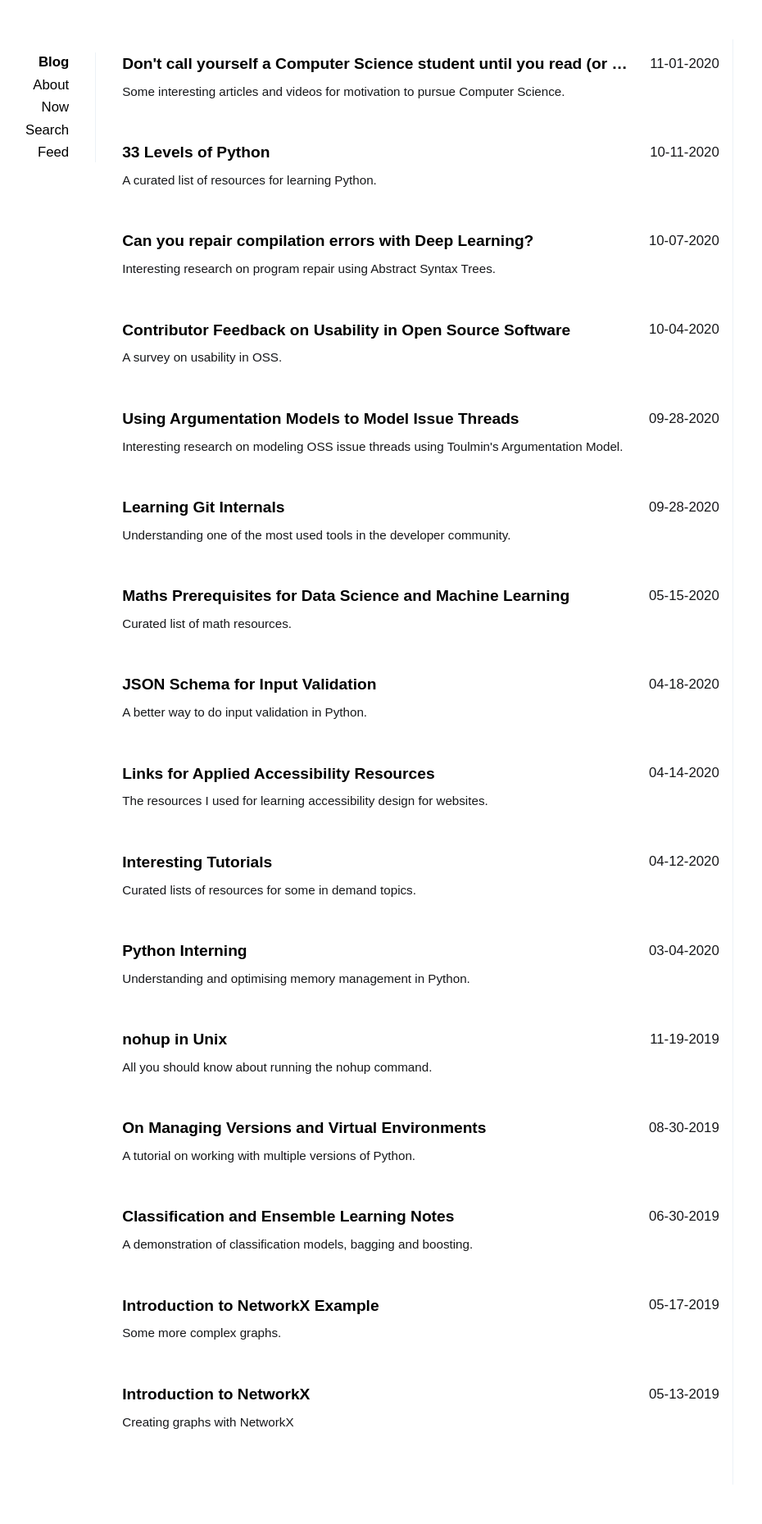
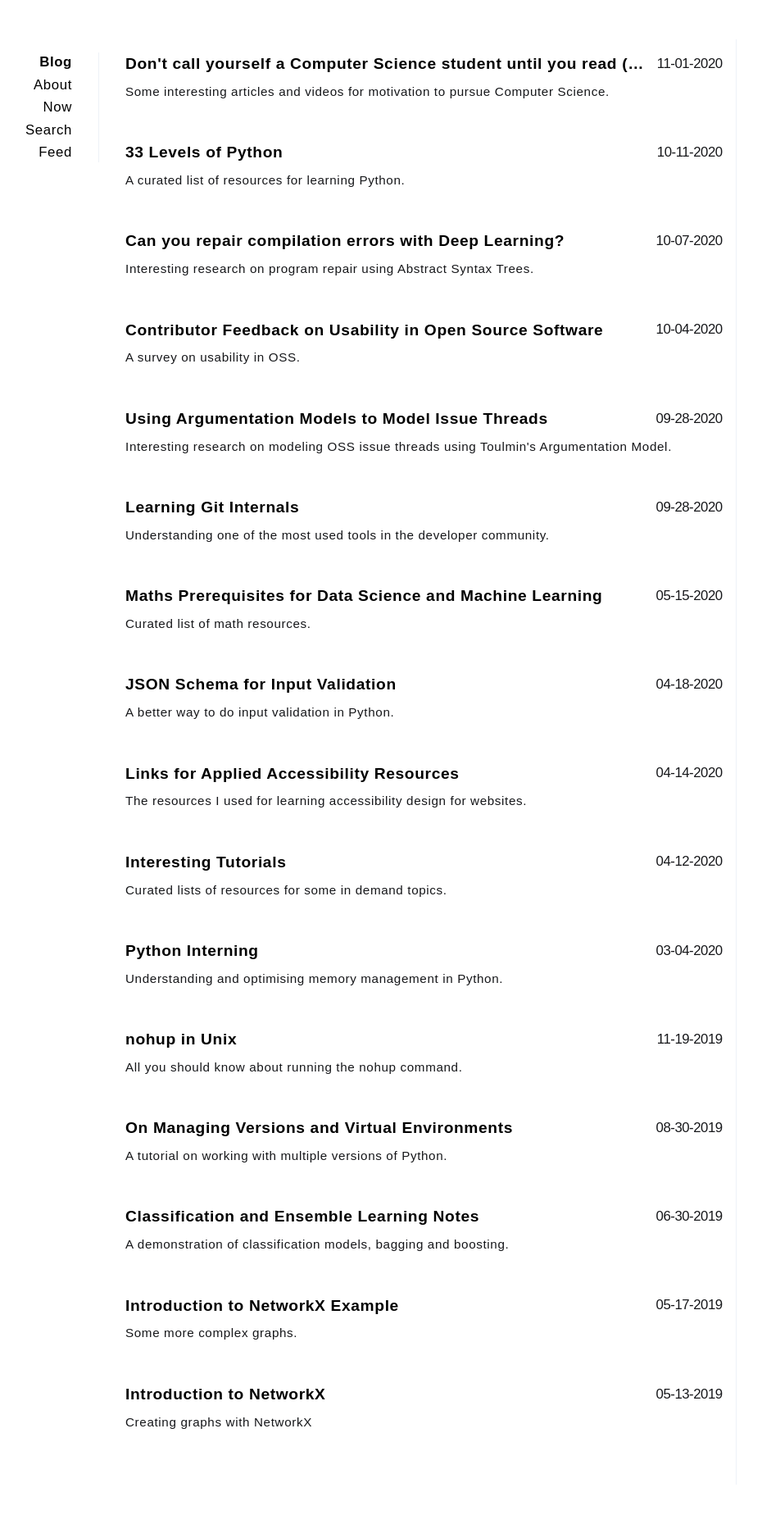
Before and after one commit to avinashbhat/avinashbhat.github.io, a Jekyll site: the page built from index.html, in a window 1280 px wide. Shown: the whole page at 82% size, without its empty margins (81-1011 px from the left). Built offline with Jekyll 4.4.1, drawn with Linux system fonts in a browser that asks for light colours; comment, search, counter and statistics services are not loaded.

Commit message:
Font spacing

```diff
--- a/_sass/_main.scss
+++ b/_sass/_main.scss
@@ -11,7 +11,8 @@ body {
 	-webkit-font-smoothing: antialiased;
     text-rendering: optimizeLegibility;
 	line-height:1.45;
-	font-size: 1.05rem;
+    font-size: 1.05rem;
+    letter-spacing: 0.04rem;
 	color: rgb(22, 23, 26);
 }
 
--- a/index.html
+++ b/index.html
@@ -7,7 +7,7 @@ layout: default
 {% for post in site.posts %}
 <li>
     <a href="{{ site.baseurl }}{{ post.url }}" style="font-size: 1.2rem; font-weight:bold;">{{ post.title }}</a>
-    <time datetime="{{ post.date | date_to_xmlschema }}">{{ post.date | date: "%m-%d-%Y" }}</time>
+    <time style="letter-spacing: -0.03rem;" datetime="{{ post.date | date_to_xmlschema }}">{{ post.date | date: "%m-%d-%Y" }}</time>
 </li>
 <div style="padding-bottom: 3rem;">
     <span style="font-size:0.95rem; font-weight:lighter;">{{ post.summary }}</span>
```
